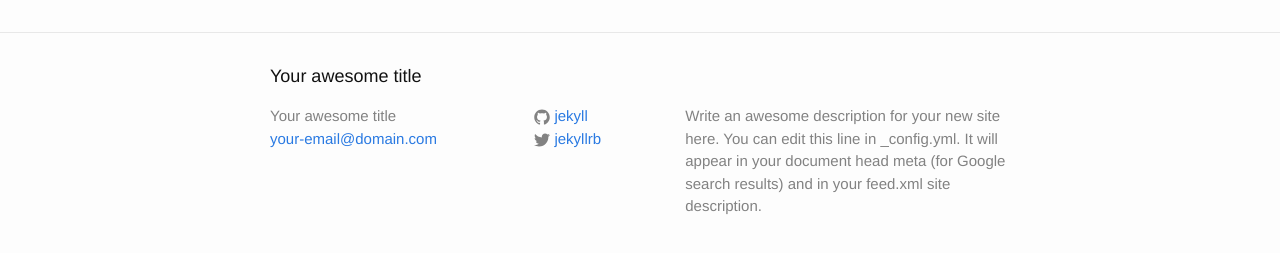
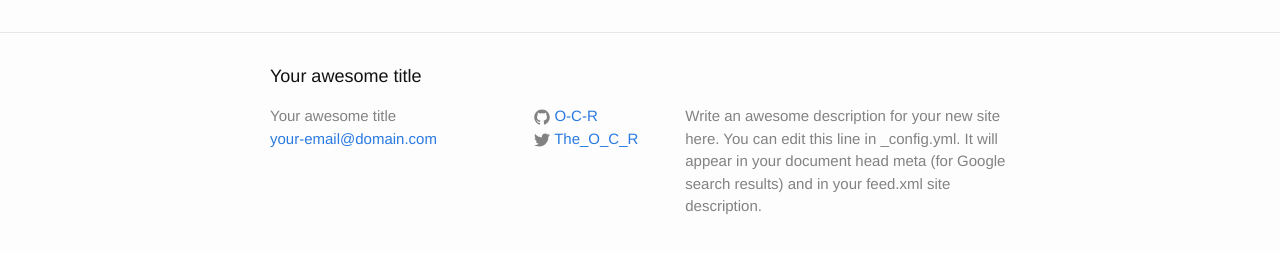
Before and after one commit to O-C-R/o-c-r.github.io, a Jekyll site: the page built from index.html, in a window 1280 px wide. Shown: the part 264-517 px from the top of the page. Built offline with Jekyll 4.4.1, drawn with Linux system fonts in a browser that asks for light colours.

Commit message:
adding settings for github pages

```diff
--- a/_config.yml
+++ b/_config.yml
@@ -12,10 +12,10 @@
   Write an awesome description for your new site here. You can edit this
   line in _config.yml. It will appear in your document head meta (for
   Google search results) and in your feed.xml site description.
-baseurl: "" # the subpath of your site, e.g. /blog
+baseurl: "/site" # the subpath of your site, e.g. /blog
 url: "http://yourdomain.com" # the base hostname & protocol for your site
-twitter_username: jekyllrb
-github_username:  jekyll
+twitter_username: The_O_C_R
+github_username:  O-C-R
 
 # Build settings
 markdown: kramdown
```
Also changed, not shown: Gemfile.lock (added).
